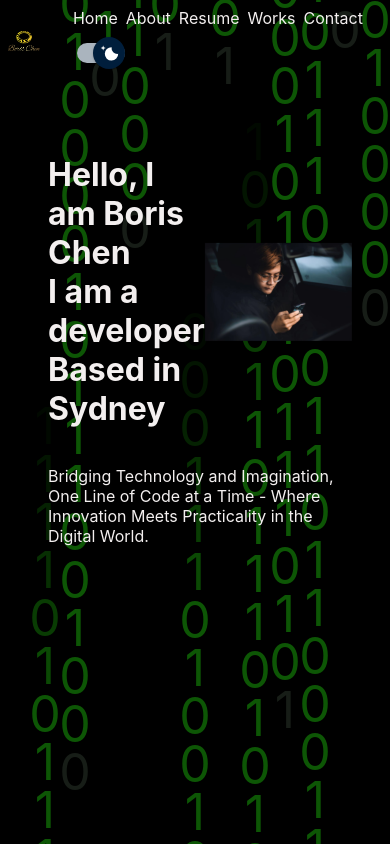
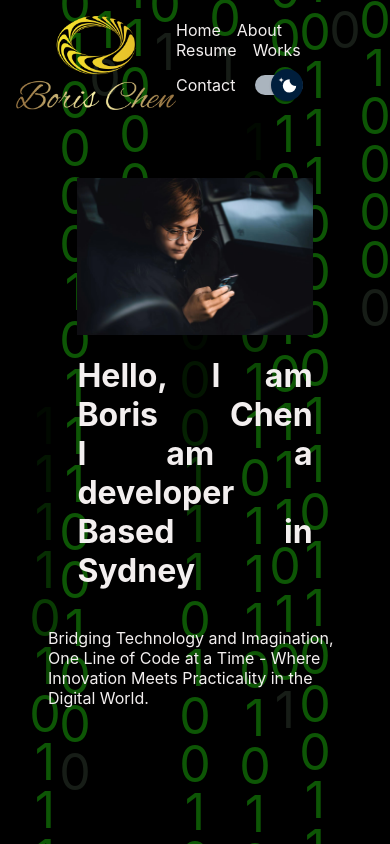
Before and after one commit to Boris870315/mywebsite, a React (Create React App) app: page /#/ in a window 390 px wide. Built offline with nearby package versions, Linux system fonts and the light colour scheme.

Commit message:
home page updated

```diff
--- a/src/components/menu.css
+++ b/src/components/menu.css
@@ -35,20 +35,14 @@
     color: var(--menu_hover);
     cursor: pointer;
   }
+  .logo {
+    width: 10rem;
+    height: auto;
+    z-index: 1;
+  }
 
-  @media (max-width: 768px) {
-    .menu li {
-      margin-right: 0.5rem;
-    }
-
-    .header {
-      padding: 0.5rem;
+  @media (max-width: 700px) {
+    .container {
+      flex-direction: column; /* 在小屏幕上保持垂直排列 */
     }
   }
-
-  .logo {
-    width: 80px;
-    height: auto;
-    z-index: 0;
-
-  }
--- a/src/pages/home.css
+++ b/src/pages/home.css
@@ -7,23 +7,41 @@
 
   .intro-container {
     display: flex;
-    justify-content: space-between;
+    justify-content:space-around;
     align-items: center;
     width: 100%; /* Adjust the width as needed */
   }
 
-  .intext h1 {
-    text-align: center;
+  .intro-container h1 {
+    text-align: justify;
+    text-align-last: justify;
   }
 
   .intext p {
     text-align: center;
     margin-top: 20px;
+    font-size: 30px;
   }
 
   /* Ensure your img has a defined size, and possibly use object-fit if needed */
   img {
-    max-width: 50%;
     object-fit: contain;
     z-index: 1;
   }
+
+  @media (max-width: 750px) {
+    .intro-container{
+        width: 80%;
+        display: flex;
+        flex-direction: column;
+        align-items: center;
+    }
+    img{
+        width: 100%;
+    }
+  }
+  @media (min-width: 750px) {
+    img {
+      max-width: 50%;
+    }
+  }
--- a/src/pages/home.js
+++ b/src/pages/home.js
@@ -13,8 +13,9 @@ function HomePage() {
       <MenuBar/>
       <div className='intro'>
         <div className="intro-container">
+        <img src={borisAvatar} alt="Boris Avatar"></img>
           <h1 className='intext'>Hello, I am Boris Chen<br/>I am a developer<br/>Based in Sydney</h1>
-          <img src={borisAvatar} alt="Boris Avatar"></img>
+
         </div>
         <p className='intext'>Bridging Technology and Imagination, One Line of Code at a Time - Where Innovation Meets Practicality in the Digital World.</p>
       </div>
```
